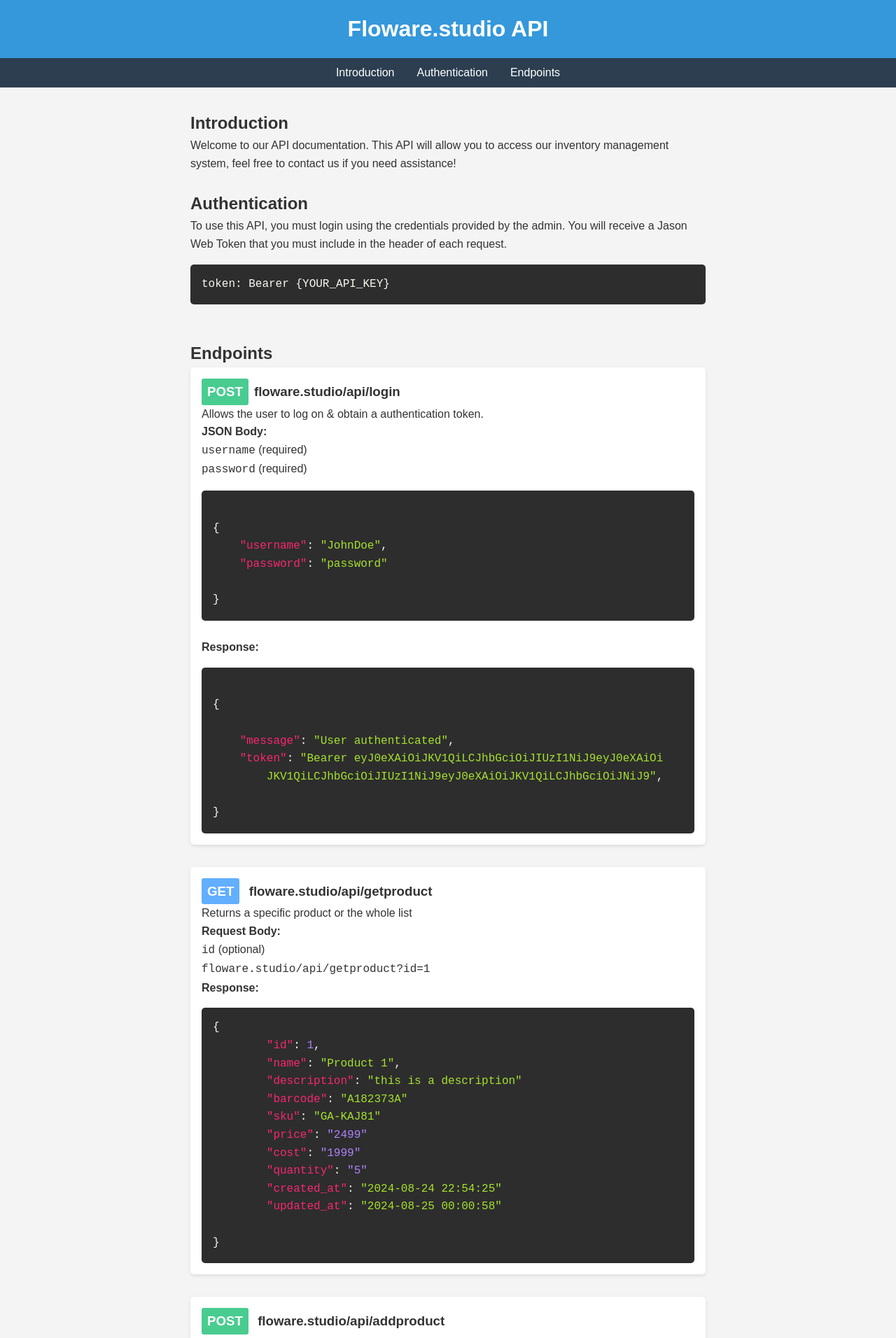
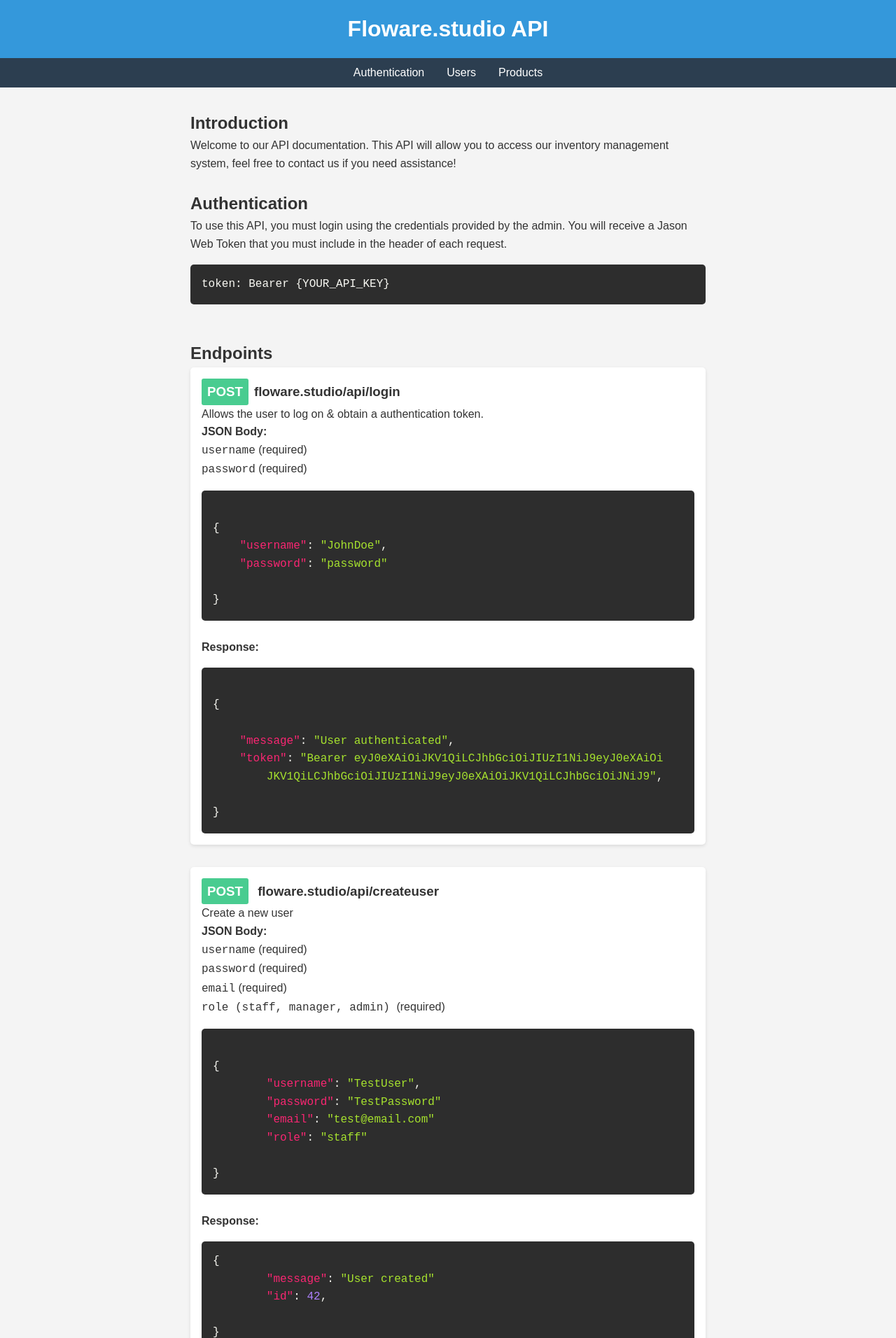
Before and after one commit to FloWareR/Floware, a PHP site: page / in a window 1280 px wide. Shown: the top 1912 px of the page at 70% size. Run offline with PHP 8.4, Linux system fonts and the light colour scheme; data that the repository does not hold is empty.

Commit message:
Added Create user method && updated documentation

```diff
--- a/app/Controllers/APIController.php
+++ b/app/Controllers/APIController.php
@@ -44,6 +44,10 @@ class APIController {
     public function login($data){
         $this->authController->authenticate($data);
     }
+
+    public function createuser($data){
+        $this->authController->create($data);
+    }
     #endregion
 
 
--- a/app/Views/landingpage.php
+++ b/app/Views/landingpage.php
@@ -136,19 +136,15 @@
     </header>
     <nav>
         <ul>
-            <li><a href="#introduction">Introduction</a></li>
             <li><a href="#authentication">Authentication</a></li>
-            <li><a href="#endpoints">Endpoints</a></li>
+            <li><a href="#users">Users</a></li>
+            <li><a href="#products">Products</a></li>
         </ul>
     </nav>
     <main>
-        <section id="introduction">
-
-            <h2>Introduction</h2>
-            <p>Welcome to our API documentation. This API will allow you to access our inventory management system,
+        <h2>Introduction</h2>
+        <p>Welcome to our API documentation. This API will allow you to access our inventory management system,
                 feel free to contact us if you need assistance!</p>
-
-        </section>
         <br>
         <section id="authentication">
 
@@ -158,10 +154,10 @@
              </p>
             <pre><code>token: Bearer {YOUR_API_KEY} </code></pre><br>
             <p></p>
+        </section>
 
-        </section>
         <br>
-        <section id="endpoints">
+        <section id="users">
 
             <h2>Endpoints</h2>
             <div class="endpoint">
@@ -188,6 +184,33 @@
         JKV1QiLCJhbGciOiJIUzI1NiJ9eyJ0eXAiOiJKV1QiLCJhbGciOiJNiJ9"</span>,
 
 }</code></pre>
+                    </div>
+                    <div class="endpoint">
+                        <h3><span class="method post">POST</span> floware.studio/api/createuser</h3>
+                        <p>Create a new user</p>
+                        <h4>JSON Body:</h4>
+                <ul>
+                    <li><code>username</code> (required)</li>
+                    <li><code>password</code> (required)</li>
+                    <li><code>email</code> (required)</li>
+                    <li><code>role (staff, manager, admin) </code> (required)</li>
+                </ul>
+                <pre><code>
+{
+        <span class="key">"username"</span>: <span class="string">"TestUser"</span>,
+        <span class="key">"password"</span>: <span class="string">"TestPassword"</span>
+        <span class="key">"email"</span>: <span class="string">"test@email.com"</span>
+        <span class="key">"role"</span>: <span class="string">"staff"</span>
+
+}</code></pre><br>
+                        <h4>Response:</h4>
+                        <pre><code>{
+        <span class="key">"message"</span>: <span class="string">"User created"</span>
+        <span class="key">"id"</span>: <span class="number">42</span>,
+
+}</code></pre>
+</section>
+<section id="products">
                     </div>
                     <div class="endpoint">
                         <h3><span class="method get">GET</span> floware.studio/api/getproduct</h3>
--- a/public/index.php
+++ b/public/index.php
@@ -25,11 +25,19 @@ if ($_SERVER['REQUEST_METHOD'] === 'OPTIONS') {
 
 // Load routes
 $router = new Router();
-$router->addRoute('POST', 'api', 'APIController', 'login', null);               //API
-$router->addRoute('GET', 'api', 'APIController', 'getproduct', 'staff');        //API
-$router->addRoute('POST', 'api', 'APIController', 'addproduct', 'admin');       //API
-$router->addRoute('PATCH', 'api', 'APIController', 'updateproduct','admin');    //API
-$router->addRoute('DELETE', 'api', 'APIController', 'deleteproduct','admin');   //API
+
+
+#region Products
+  $router->addRoute('GET', 'api', 'APIController', 'getproduct', 'staff');
+  $router->addRoute('POST', 'api', 'APIController', 'addproduct', 'admin');
+  $router->addRoute('PATCH', 'api', 'APIController', 'updateproduct','admin');
+  $router->addRoute('DELETE', 'api', 'APIController', 'deleteproduct','admin');
+#endregion
+
+#region Users
+  $router->addRoute('POST', 'api', 'APIController', 'login', null);
+  $router->addRoute('POST', 'api', 'APIController', 'createuser', 'admin');
+#endregion
 
 $router->addRoute('GET', 'views', 'ViewsController', 'index', null);            //Views
 
```
Also changed, not shown: app/Controllers/AuthController.php (+21 -1 lines), app/Models/Order.php (added, +26 -0 lines), app/Models/Product.php (+21 -2 lines), app/Models/User.php (+30 -6 lines).
